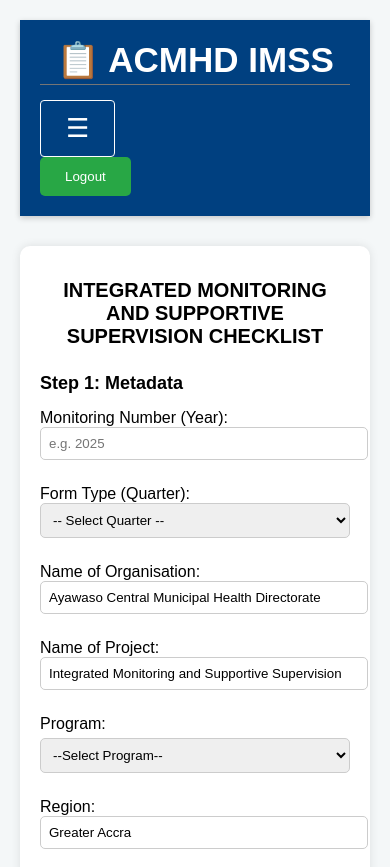
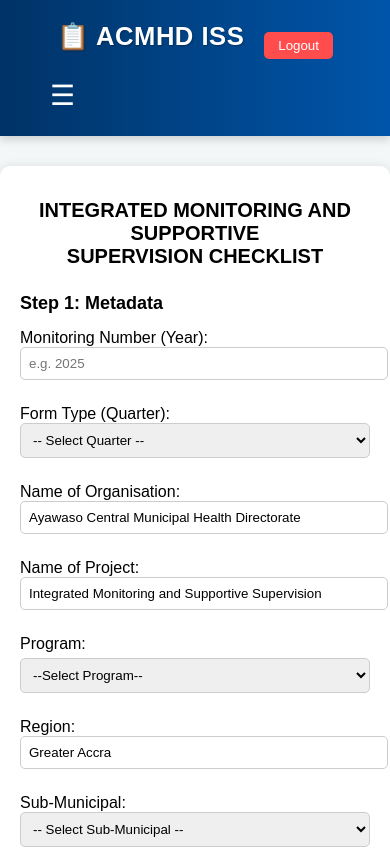
Before and after one commit to Ckaris-Dadzie/data-collection-system, a website: page public/index.html in a window 390 px wide. Shown: the top 867 px of the page. Drawn offline with Linux system fonts and the light colour scheme.

Commit message:
new changes

```diff
--- a/public/index.html
+++ b/public/index.html
@@ -11,14 +11,24 @@
 </head>
 <body>
 <!-- 🔗 Responsive Navigation Bar -->
+
 <nav class="navbar">
     <div class="nav-container">
-    <div class="nav-logo">📋 ACMHD IMSS</div>
+        <div class="nav-logo">
+            <div class="logo-text">📋 ACMHD ISS</div>
+            <!-- 🔓 Logout Button -->
+            <div class="logout-container">
+                <span id="userNameDisplay"></span>
+                <button id="logoutBtn">Logout</button>
+            </div>
+
+        </div>
 
             <!-- Hamburger icon (visible only on small screens) -->
         <button class="menu-toggle" id="menuToggle">☰</button>
 
         <!-- Navigation Links -->
+        <div>
             <ul class="nav-links" id="navLinks">
             <li><a href="index.html">📝 Submit Form</a></li>
             <li><a href="view.html">🔍 View Forms</a></li>
@@ -32,12 +42,8 @@
             </ul>
         </div>
 
-    <!-- 🔓 Logout Button -->
-    <div class="logout-container">
-    <span id="userNameDisplay"></span>
-    <button id="logoutBtn">Logout</button>
+
     </div>
-
 </nav>
 
 
--- a/public/nav.css
+++ b/public/nav.css
@@ -1,161 +1,186 @@
-/* ======== NAVIGATION BAR STYLES ========= */
+/* ================================
+   🌊 MODERN RESPONSIVE NAVBAR STYLE
+   ================================ */
+
+/* 🔹 Overall Navbar */
 .navbar {
-  background-color: #004080;
-  padding: 20px 20px;
-  box-shadow: 0 2px 6px rgba(0, 0, 0, 0.2);
+  background: linear-gradient(90deg, #003366, #0055aa);
+  color: white;
+  padding: 12px 25px;
+  box-shadow: 0 4px 8px rgba(0, 0, 0, 0.15);
+  position: sticky;
   top: 0;
+  z-index: 1000;
+}
+
+/* 🔹 Container to hold logo + links */
+.nav-container {
+  display: flex;
+  align-items: center;
+  justify-content: space-between;
+  flex-wrap: wrap;
+  max-width: 1300px;
+  margin: 0 auto;
+}
+.nav-logo{
+  display: flex;
+  justify-content: center;
+  align-items: center;
+  gap: 20px;
+  margin-bottom: 20px;
+}
+/* 🔹 Logo text */
+.logo-text{
+  font-size: 1.6rem;
+  font-weight: bold;
+  letter-spacing: 0.5px;
+  color: #fff;
+  text-shadow: 1px 1px 2px rgba(0, 0, 0, 0.3);
+  align-items: center;
+}
+
+/* 🔹 Menu button (hamburger) for mobile */
+.menu-toggle {
+  display: none;
+  background: transparent;
+  border: none;
+  color: white;
+  font-size: 28px;
+  cursor: pointer;
+  transition: transform 0.3s ease;
+}
+
+.menu-toggle:hover {
+  transform: scale(1.2);
+}
+
+/* 🔹 Navigation links */
+.nav-links {
+  list-style: none;
+  display: flex;
+  align-items: center;
+  gap: 3px;
+  margin: 0;
+  padding: 0;
+  transition: all 0.3s ease;
 
 }
 
-.nav-container {
-  display: flex;
-  justify-content: space-between;
-  align-items: center;
-  flex-wrap: wrap;
+/* 🔹 Each link */
+.nav-links li a {
+  color: #fff;
+  text-decoration: none;
+  font-weight: 500;
+  font-size: 12px;
+  padding: 10px 15px;
+  border-radius: 6px;
+  transition: all 0.3s ease;
 }
 
-.nav-logo {
-  color: white;
-  font-weight: bold;
-  font-size: 18px;
+/* Hover & Active states */
+.nav-links li a:hover {
+  background-color: rgba(255, 255, 255, 0.2);
 }
 
-.menu-toggle {
-  display: none;
-  font-size: 26px;
-  color: white;
-  background: none;
-  border: none;
-  cursor: pointer;
+.nav-links li a.active {
+  background-color: #ffffff;
+  color: #003366;
+  font-weight: bold;
 }
 
-/* Main nav links */
-.nav-links {
-  list-style: none;
-  margin: 0;
-  padding: 25px 0px 10px 0px;
+/* 🔹 Logout section (top-right corner) */
+.logout-container {
   display: flex;
-  gap: 20px;
+  align-items: center;
+  gap: 10px;
 }
 
-.nav-links li a {
-  color: white;
-  text-decoration: none;
-  font-weight: bold;
-  padding: 8px 16px;
-  border-radius: 5px;
-  transition: background-color 0.2s ease-in-out;
+#userNameDisplay {
+  font-weight: 600;
+  color: #ffebcd;
 }
 
-.nav-links li a:hover {
-  background-color: #0066cc;
+#logoutBtn {
+  background-color: #ff4d4d;
+  border: none;
+  color: white;
+  padding: 6px 14px;
+  border-radius: 5px;
+  cursor: pointer;
+  transition: background 0.3s ease;
 }
 
-/* ===== Responsive Styles ===== */
-@media (max-width: 768px) {
+#logoutBtn:hover {
+  background-color: #e60000;
+}
+
+/* ==========================
+   📱 Responsive Design Rules
+   ========================== */
+
+/* 🔸 For tablets and smaller screens */
+@media (max-width: 992px) {
   .menu-toggle {
     display: block;
-    border: 1px solid white;
-    border-radius: 4px;
-    margin-top: 15px;
-
   }
 
-  .nav-logo{
-    display: flex;
-    font-size: 35px;
-    justify-content: center;
-    align-items: center;
+  /* Hide nav links initially */
+  .nav-links {
+    display: none;
     width: 100%;
-    border-bottom: 1px solid #757575;
-    padding-bottom: 3px;
-
-
-  }
-  .nav-links {
     flex-direction: column;
-    width: 100%;
-    display: none; /* Hide by default on small screens */
+    background-color: #003366;
+    border-top: 1px solid rgba(255, 255, 255, 0.2);
     margin-top: 10px;
+    padding: 10px 0;
   }
 
+  /* Show when toggled */
   .nav-links.show {
     display: flex;
+    animation: slideDown 0.3s ease forwards;
   }
 
   .nav-links li {
+    width: 100%;
     text-align: left;
-    margin-bottom: 10px;
+    padding: 8px 20px;
   }
 
-  .nav-container {
+  .nav-links li a {
+    display: block;
+    width: 100%;
+  }
+
+  .logout-container {
+    margin-top: 10px;
     flex-direction: column;
     align-items: flex-start;
   }
 }
 
-/* ======== repeated for other devices  ========= */
-@media (max-width: 1200px) {
-    .menu-toggle {
-    display: block;
-    border: 1px solid white;
-    border-radius: 4px;
-    margin-top: 15px;
-
+/* 🔸 For smaller mobile screens */
+@media (max-width: 576px) {
+  .nav-logo {
+    font-size: 1.3rem;
+    text-align: center;
+    width: 100%;
+    margin-bottom: 8px;
   }
 
-  .nav-logo{
-    display: flex;
-    font-size: 35px;
-    justify-content: center;
-    align-items: center;
-    width: 100%;
-    border-bottom: 1px solid #757575;
-    padding-bottom: 3px;
-
-
-  }
-  .nav-links {
-    flex-direction: column;
-    width: 100%;
-    display: none; /* Hide by default on small screens */
-    margin-top: 10px;
-  }
-
-  .nav-links.show {
-    display: flex;
-  }
-
-  .nav-links li {
-    text-align: left;
-    margin-bottom: 10px;
-  }
-
-  .nav-container {
-    flex-direction: column;
-    align-items: flex-start;
+  .menu-toggle {
+    align-self: flex-end;
   }
 }
 
-@media (max-width: 1999px) {
-
-  .nav-logo{
-    display: flex;
-    font-size: 35px;
-    justify-content: center;
-    align-items: center;
-    width: 100%;
-    border-bottom: 1px solid #757575;
-    padding-bottom: 3px;
+/* 🔹 Simple dropdown animation */
+@keyframes slideDown {
+  from {
+    opacity: 0;
+    transform: translateY(-10px);
   }
-
-.nav-links li a {
-  color: white;
-  text-decoration: none;
-  font-weight: bold;
-  padding: 8px 10px;
-  border-radius: 5px;
-  transition: background-color 0.2s ease-in-out;
+  to {
+    opacity: 1;
+    transform: translateY(0);
+  }
 }
-
-}
--- a/public/style.css
+++ b/public/style.css
@@ -2,7 +2,6 @@ body {
   font-family: Arial, sans-serif;
   background: #f4f7f8;
   margin: 0;
-  padding: 20px;
   top: 0;
 }
 
```
Lines whose indentation alone changed are shown as unchanged.
